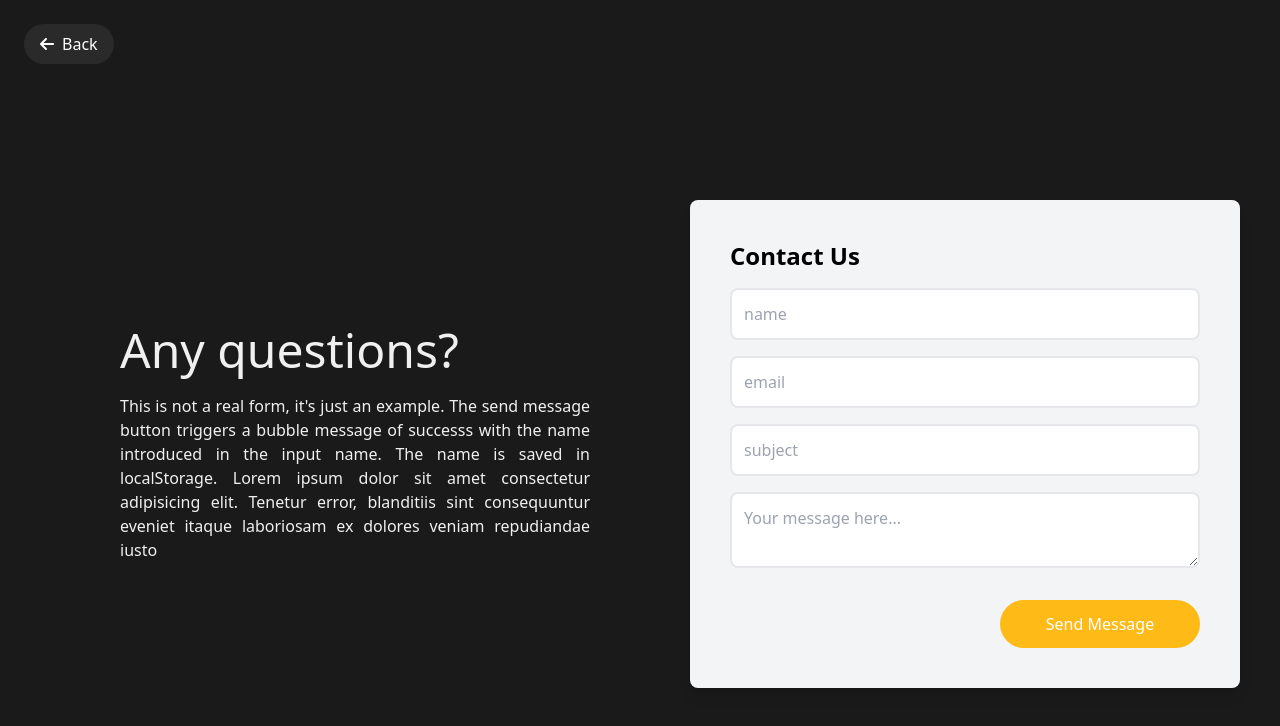
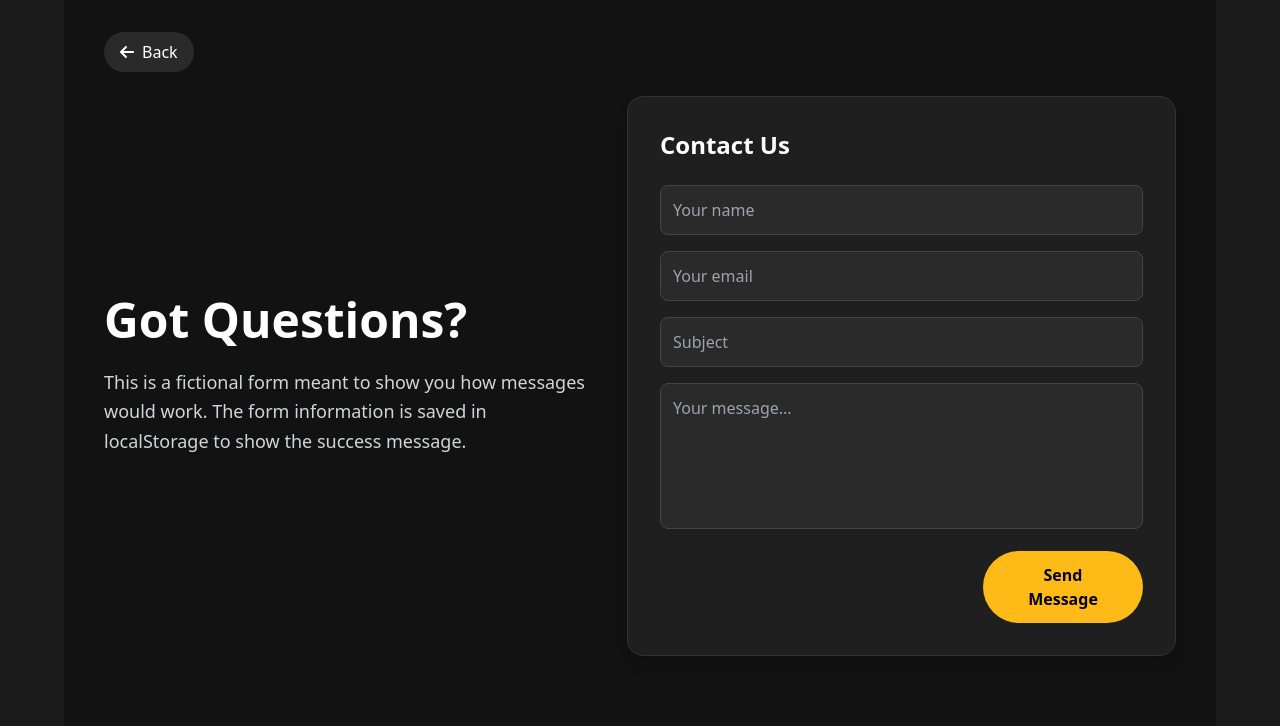
Before and after one commit to ain12/game-app, a React (Vite) app: page /contactPage in a window 1280 px wide. Shown: the top 726 px of the page. Built offline with nearby package versions, Linux system fonts and the light colour scheme; no server answers.

Commit message:
fixed issues, contact page and readme

```diff
--- a/package.json
+++ b/package.json
@@ -1,5 +1,5 @@
 {
-  "name": "meal-app",
+  "name": "game-app",
   "private": true,
   "version": "0.0.0",
   "type": "module",
--- /dev/null
+++ b/src/components/ClearFilter/index.tsx
@@ -0,0 +1,15 @@
+import React from "react"
+
+interface ClearFilterProps {
+  onClearFilter: () => void
+}
+
+const ClearFilter: React.FC<ClearFilterProps> = ({ onClearFilter }) => {
+  return (
+    <span onClick={onClearFilter} className="text-sm text-gray-400 cursor-pointer hover:text-red-400">
+        Clear Filter
+    </span>
+  )
+}
+
+export default ClearFilter
--- /dev/null
+++ b/src/components/SideBar/SideBarGenreBtn/index.tsx
@@ -0,0 +1,33 @@
+import React from "react"
+import { GameGenre } from "../../../types/game.types";
+
+interface SideBarGenreBtnProps {
+  gameGenre: GameGenre
+  selectedGameGenreId: string | null
+  onSelectGameGenre: (id: string) => void
+}
+
+const SideBarGenreBtn: React.FC<SideBarGenreBtnProps> = ({ gameGenre, selectedGameGenreId, onSelectGameGenre }) => {
+  console.log(selectedGameGenreId, gameGenre.id)
+  const isSelected = selectedGameGenreId === String(gameGenre.id)
+
+  return (
+    <button
+      onClick={() => onSelectGameGenre(String(gameGenre.id))}
+      className={`flex items-center gap-2 w-full text-left p-2 rounded transition-colors ${
+        isSelected
+          ? "bg-[#FEBA17] text-black font-semibold"
+          : "hover:bg-[#2a2a2a]"
+      }`}
+    >
+      <img
+        src={gameGenre.image_background}
+        alt={gameGenre.name}
+        className="w-6 h-6 object-cover rounded"
+      />
+      {gameGenre.name}
+    </button>
+  );
+};
+
+export default SideBarGenreBtn
--- a/src/pages/ContactPage/index.tsx
+++ b/src/pages/ContactPage/index.tsx
@@ -9,37 +9,109 @@ const ContactPage: React.FC = () => {
   const {data, handleOnChangeInputs, showMessageBubble, handleOnSubmit, localStorageDataParsed} = useContactPageLogic()
   const navigate = useNavigate()
   return (
-    <div className="flex flex-col min-h-screen">
-     <div className="p-6 flex justify-start">
+    // <div className="flex flex-col min-h-screen p-6 max-w-6xl mx-auto">
+    //  <div className="p-6 flex justify-start">
+    //     <button
+    //       onClick={() => navigate(-1)}
+    //       className="px-4 py-2 rounded-full bg-[#2a2a2a] hover:bg-[#3a3a3a] text-white flex items-center gap-2"
+    //     >
+    //       <FontAwesomeIcon icon={faArrowLeft} />
+    //       Back
+    //     </button>
+    //   </div>
+    //   <div className="flex flex-1 items-center justify-center flex-col md:flex-row gap-10 px-6 md:px-10">
+    //     <div className="flex-1 py-6 flex flex-col text-center md:text-left gap-5">
+    //       <h1 className="text-5xl">Any questions?</h1>
+    //       <p className="text-justify">This is not a real form, it's just an example. The send message button triggers a bubble message of successs with the name introduced in the input name.
+    //         The name is saved in localStorage. Lorem ipsum dolor sit amet consectetur adipisicing elit.
+    //         Tenetur error, blanditiis sint consequuntur eveniet itaque laboriosam ex dolores veniam repudiandae iusto
+    //       </p>
+    //     </div>
+    //     <div className="flex flex-1 mb-4 md:mb-0 flex-col p-6 bg-gray-100 rounded-lg shadow-lg gap-4 w-full max-w-xl">
+    //       <h1 className="text-2xl text-black font-semibold ">Contact Us</h1>
+    //       <form onSubmit={handleOnSubmit} className="flex flex-col gap-4">
+    //         <input type="text" name="name" placeholder="name" className="text-black p-3 rounded-lg border-2 border-gray-200 focus:border-[#FEBA17] focus:outline-none" value={data.name} onChange={handleOnChangeInputs} required/>
+    //         <input type="email" name="email" placeholder="email"  className="text-black p-3 rounded-lg border-2 border-gray-200 focus:border-[#FEBA17] focus:outline-none" value={data.email}onChange={handleOnChangeInputs} required/>
+    //         <input type="text" name="subject" placeholder="subject"  className="text-black p-3 rounded-lg border-2 border-gray-200 focus:border-[#FEBA17] focus:outline-none" value={data.subject}onChange={handleOnChangeInputs} required/>
+    //         <textarea name="message" placeholder="Your message here..."  className="text-black p-3 rounded-lg border-2 border-gray-200 focus:border-[#FEBA17] focus:outline-none" value={data.message} onChange={handleOnChangeInputs} required></textarea>
+    //         <button type="submit" className="mt-4 p-3 rounded-full w-[150px] ml-auto bg-[#FEBA17] text-white hover:bg-[#F2A500]">Send Message</button>
+    //       </form>
+    //       {showMessageBubble && <MessageBubble name={localStorageDataParsed ? localStorageDataParsed.name : ''} />}
+    //     </div>
+    //   </div>
+    // </div>
+    <div className="flex flex-col min-h-screen bg-[#121212] text-white px-4 py-8 md:px-10 max-w-6xl mx-auto">
+  {/* Back button */}
+  <div className="mb-6">
     <button
       onClick={() => navigate(-1)}
-          className="px-4 py-2 rounded-full bg-[#2a2a2a] hover:bg-[#3a3a3a] text-white flex items-center gap-2"
+      className="px-4 py-2 rounded-full bg-[#2a2a2a] hover:bg-[#3a3a3a] text-white flex items-center gap-2 transition duration-200"
     >
       <FontAwesomeIcon icon={faArrowLeft} />
       Back
     </button>
   </div>
-      <div className="flex flex-1 items-center justify-center flex-col md:flex-row gap-5 px-6 md:px-10">
-        <div className="flex-1 p-6 md:p-20 flex flex-col text-center md:text-left gap-5">
-          <h1 className="text-5xl">Any questions?</h1>
-          <p className="text-justify">This is not a real form, it's just an example. The send message button triggers a bubble message of successs with the name introduced in the input name.
-            The name is saved in localStorage. Lorem ipsum dolor sit amet consectetur adipisicing elit.
-            Tenetur error, blanditiis sint consequuntur eveniet itaque laboriosam ex dolores veniam repudiandae iusto
+
+  <div className="flex flex-col md:flex-row items-center justify-between gap-10">
+    <div className="flex-1 text-center md:text-left space-y-6">
+      <h1 className="text-4xl md:text-5xl font-bold">
+        Got Questions?
+      </h1>
+      <p className="text-gray-300 text-lg leading-relaxed">
+        This is a fictional form meant to show you how messages would work. The form information is saved in localStorage to show the success message.
       </p>
     </div>
-        <div className="flex flex-1 mb-4 md:mb-0 flex-col p-6 md:p-10 bg-gray-100 rounded-lg shadow-lg gap-4 w-full max-w-xl">
-          <h1 className="text-2xl text-black font-semibold ">Contact Us</h1>
-          <form onSubmit={handleOnSubmit} className="flex flex-col gap-4">
-            <input type="text" name="name" placeholder="name" className="text-black p-3 rounded-lg border-2 border-gray-200 focus:border-[#FEBA17] focus:outline-none" value={data.name} onChange={handleOnChangeInputs} required/>
-            <input type="email" name="email" placeholder="email"  className="text-black p-3 rounded-lg border-2 border-gray-200 focus:border-[#FEBA17] focus:outline-none" value={data.email}onChange={handleOnChangeInputs} required/>
-            <input type="text" name="subject" placeholder="subject"  className="text-black p-3 rounded-lg border-2 border-gray-200 focus:border-[#FEBA17] focus:outline-none" value={data.subject}onChange={handleOnChangeInputs} required/>
-            <textarea name="message" placeholder="Your message here..."  className="text-black p-3 rounded-lg border-2 border-gray-200 focus:border-[#FEBA17] focus:outline-none" value={data.message} onChange={handleOnChangeInputs} required></textarea>
-            <button type="submit" className="mt-4 p-3 rounded-full w-[200px] ml-auto bg-[#FEBA17] text-white hover:bg-[#F2A500]">Send Message</button>
+    <div className="flex-1 bg-[#1f1f1f] rounded-2xl p-8 shadow-lg w-full max-w-xl border border-[#333]">
+      <h2 className="text-2xl font-semibold mb-6">Contact Us</h2>
+      <form onSubmit={handleOnSubmit} className="space-y-4">
+        <input
+          type="text"
+          name="name"
+          placeholder="Your name"
+          value={data.name}
+          onChange={handleOnChangeInputs}
+          required
+          className="w-full p-3 bg-[#2a2a2a] rounded-lg border border-[#444] focus:outline-none focus:ring-2 focus:ring-[#FEBA17] transition"
+        />
+        <input
+          type="email"
+          name="email"
+          placeholder="Your email"
+          value={data.email}
+          onChange={handleOnChangeInputs}
+          required
+          className="w-full p-3 bg-[#2a2a2a] rounded-lg border border-[#444] focus:outline-none focus:ring-2 focus:ring-[#FEBA17] transition"
+        />
+        <input
+          type="text"
+          name="subject"
+          placeholder="Subject"
+          value={data.subject}
+          onChange={handleOnChangeInputs}
+          required
+          className="w-full p-3 bg-[#2a2a2a] rounded-lg border border-[#444] focus:outline-none focus:ring-2 focus:ring-[#FEBA17] transition"
+        />
+        <textarea
+          name="message"
+          placeholder="Your message..."
+          value={data.message}
+          onChange={handleOnChangeInputs}
+          required
+          rows={5}
+          className="w-full p-3 bg-[#2a2a2a] rounded-lg border border-[#444] focus:outline-none focus:ring-2 focus:ring-[#FEBA17] transition resize-none"
+        />
+        <button
+          type="submit"
+          className="mt-2 block ml-auto px-6 py-3 bg-[#FEBA17] text-black rounded-full hover:bg-[#ffd54f] font-semibold w-[160px]"
+        >
+          Send Message
+        </button>
       </form>
       {showMessageBubble && <MessageBubble name={localStorageDataParsed ? localStorageDataParsed.name : ''} />}
       </div>
   </div>
 </div>
+
   )
 }
 
--- a/src/pages/HomePage/index.tsx
+++ b/src/pages/HomePage/index.tsx
@@ -39,7 +39,7 @@ const HomePage: React.FC = () => {
           </div>
           <PaginationBar {...{ currentPage, totalPages, handleNextPage, handlePreviousPage}} />
           <div className="grid grid-cols-1 sm:grid-cols-2 md:grid-cols-3 gap-4">
-            {loading &&     gameGenres.length > 0 ? (
+            {loading &&  gameGenres.length > 0 ? (
               <div className="flex justify-center items-center h-40 col-span-full">
                 <div className={`transition-opacity duration-300 ${loading ? "opacity-100" : "opacity-0"}`}>
                   <Spinner />
@@ -71,7 +71,7 @@ const useHomePageLogic = () => {
 
   const [games, setGames] = useState<Game[]>([])
   const [gameGenres, setGameGenres] = useState<GameGenre[]>([])
-  const pageSize = 10;
+  const pageSize = 12
   const sidebarRef = useRef<HTMLDivElement | null>(null)
 
   const setShowSidebar = useCallback((show: boolean) => {
--- a/src/types/game.types.ts
+++ b/src/types/game.types.ts
@@ -1,6 +1,7 @@
 export interface GameGenre {
-  id: number
+  id: string
   name: string
+  image_background: string
 }
 
 export interface Game {
```
Also changed, not shown: src/components/SearchBar/index.tsx (+5 -2 lines), src/components/SideBar/SideBarHeader/index.tsx (added, +35 -0 lines), src/components/SideBar/index.tsx (+34 -79 lines), src/components/VideoGameCard/index.tsx (+20 -8 lines), 1 other file (tests, documents, lock files or other folders). Lines whose indentation alone changed are shown as unchanged.
